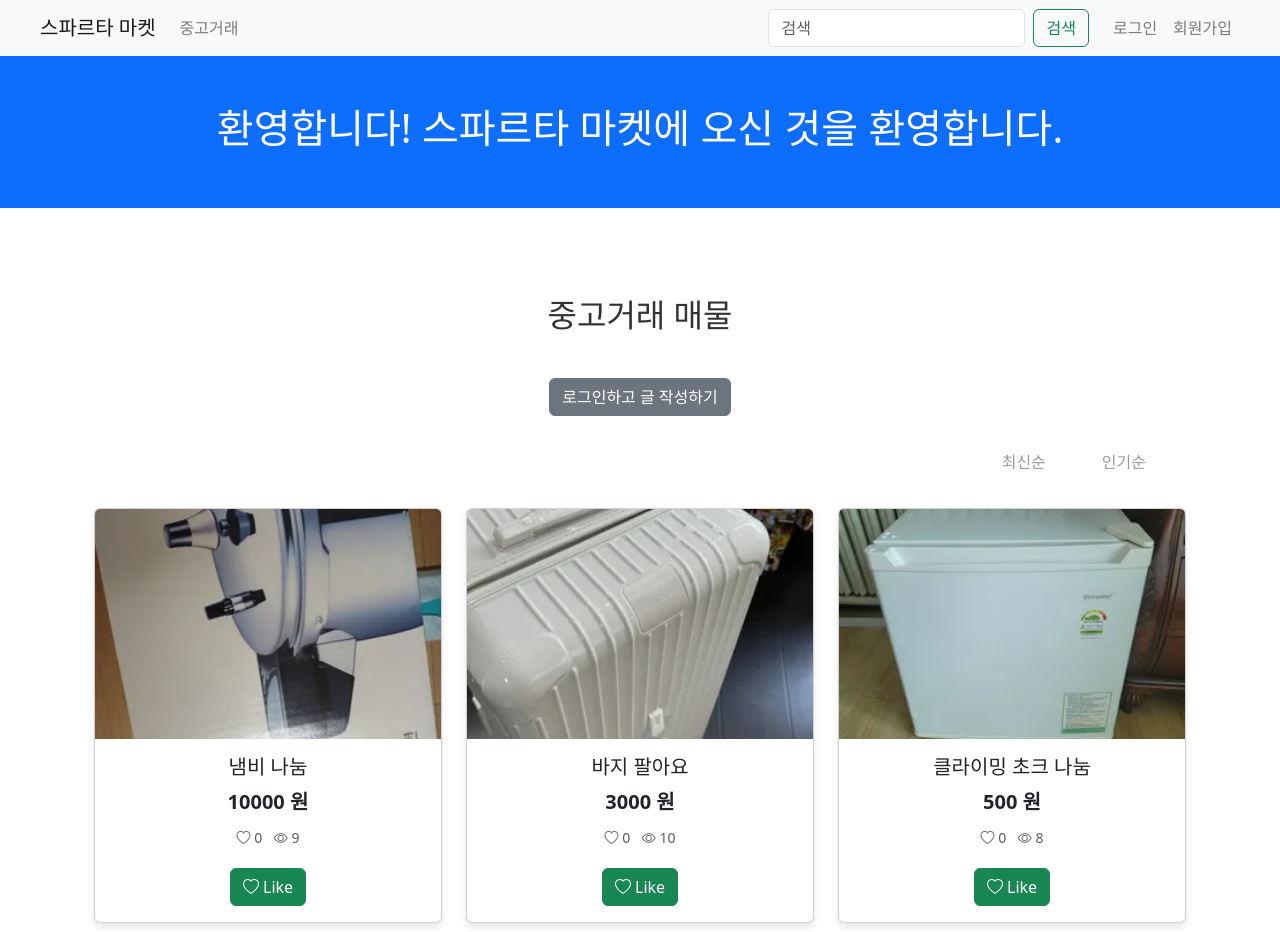
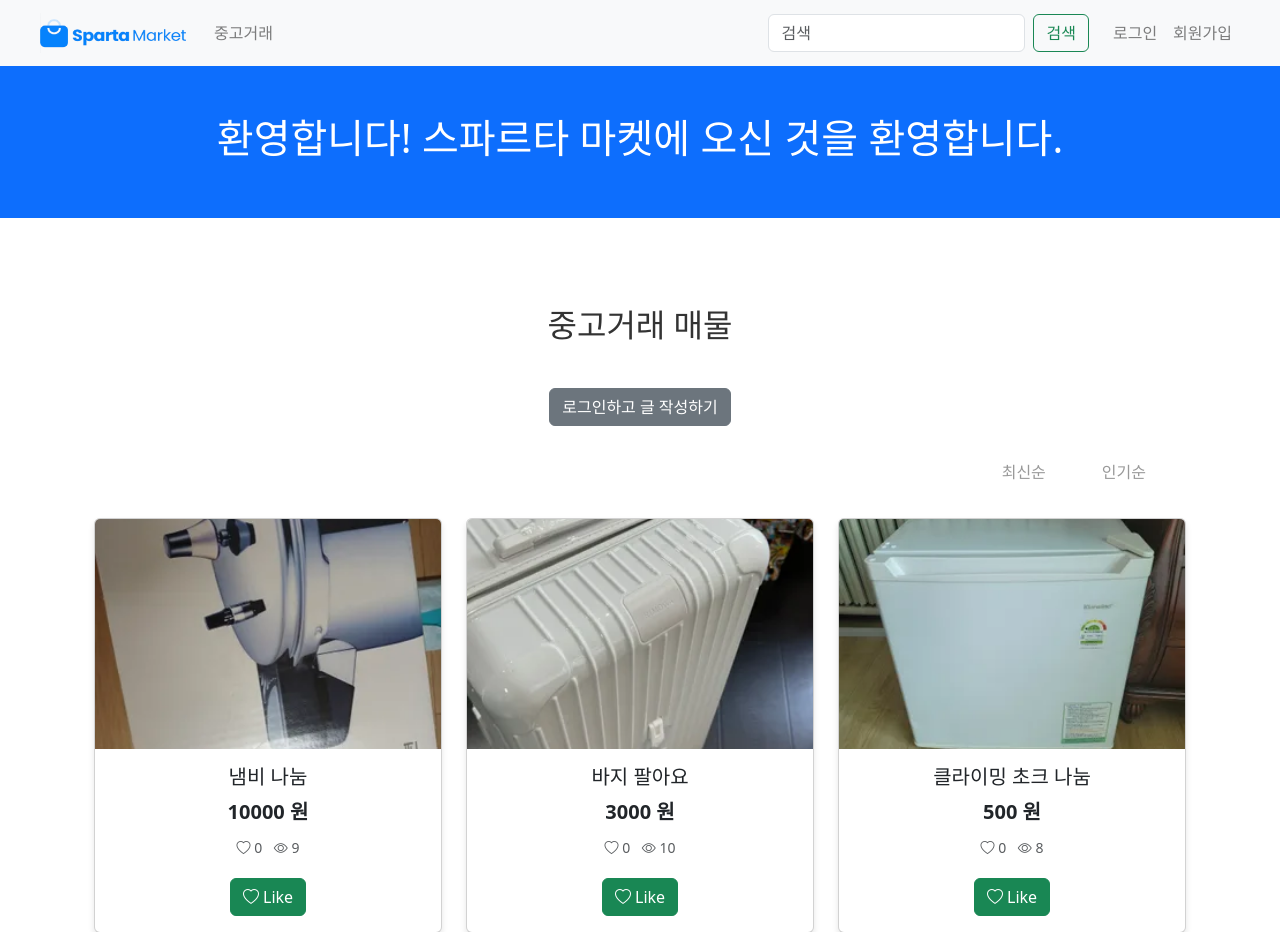
Before and after one commit to kimwoolina/Sparta_market, a Django app: page /products/ in a window 1280 px wide. Shown: the top 932 px of the page. Run offline with Django 4.2, Linux system fonts and the light colour scheme; data comes from the database, SQL or seed files in the repository; both versions use the stored data as it was after the commit; parts of the project's set-up code (start-up, migrations or seed data) failed here and were passed over; some libraries are stand-ins or nearby versions.

Commit message:
style: add logo img

```diff
--- a/spartamarket/products/templates/products/products.html
+++ b/spartamarket/products/templates/products/products.html
@@ -16,9 +16,8 @@
 </div>
 {% endblock create_product %}
 
-
 {% block sorting %}
-<div class="sort-options mb-4 text-end"> <!-- Changed to text-end for right alignment -->
+<div class="sort-options mb-4 d-flex justify-content-end">
     <ul class="sort-list list-unstyled d-inline-flex">
         <li class="sort-item me-3">
             <a href="{% url 'products:product_list' %}?sort=latest" class="sort-link {% if request.GET.sort == 'latest' %}active{% endif %}">
--- a/spartamarket/templates/base.html
+++ b/spartamarket/templates/base.html
@@ -37,13 +37,22 @@
             margin-bottom: 20px;
             /* 아이콘 위아래 여백 조정 */
         }
+
+        .navbar-brand img {
+            max-height: 40px;
+            /* 로고 이미지의 최대 높이 조정 */
+            max-width: 150px; /* 로고 이미지의 최대 가로폭 조정 */
+            /* 필요에 따라 적절한 값을 조정 */
+        }
     </style>
 </head>
 
 <body>
     <!-- Navigation Bar -->
     <nav id="navbar" class="navbar navbar-expand-lg navbar-light bg-light">
-        <a class="navbar-brand" href="{% url 'index' %}">스파르타 마켓</a>
+        <a class="navbar-brand" href="{% url 'index' %}">
+            <img src="{% static 'images/spart_market_logo.png' %}" alt="Sparta Market Logo">
+        </a>
         <button class="navbar-toggler" type="button" data-toggle="collapse" data-target="#navbarNav"
             aria-controls="navbarNav" aria-expanded="false" aria-label="Toggle navigation">
             <span class="navbar-toggler-icon"></span>
@@ -51,7 +60,7 @@
         <div class="collapse navbar-collapse" id="navbarNav">
             <ul class="navbar-nav mr-auto">
                 <li class="nav-item">
-                    <a class="nav-link" href="#">중고거래</a>
+                    <a class="nav-link" href="{% url 'products:products' %}">중고거래</a>
                 </li>
             </ul>
             <form class="form-inline my-2 my-lg-0">
@@ -61,8 +70,7 @@
             <ul class="navbar-nav ml-3">
                 {% if request.user.is_authenticated %}
                 <li class="nav-item">
-                    <a class="nav-link" href="{% url 'users:profile' request.user %}">Hello, {{ request.user.username
-                        }}</a>
+                    <a class="nav-link" href="{% url 'users:profile' request.user %}">Hello, {{request.user.username}}</a>
                 </li>
                 <li class="nav-item">
                     <form action="{% url 'accounts:logout' %}" method="POST" class="form-inline">
@@ -103,8 +111,7 @@
                 <a href="https://github.com/kimwoolina/Sparta_market" target="_blank" class="social-icon">
                     <i class="bi bi-github"></i>
                 </a>
-                <a href="https://www.notion.so/teamsparta/538b435036144d2496aee007ff8d513b" target="_blank"
-                    class="social-icon">
+                <a href="https://www.notion.so/teamsparta/538b435036144d2496aee007ff8d513b" target="_blank" class="social-icon">
                     <i class="bi bi-file-earmark-text"></i>
                 </a>
                 <a href="#" target="_blank" class="social-icon">
```
Also changed, not shown: spartamarket/db.sqlite3, spartamarket/static/images/spart_market_logo.png (added).
